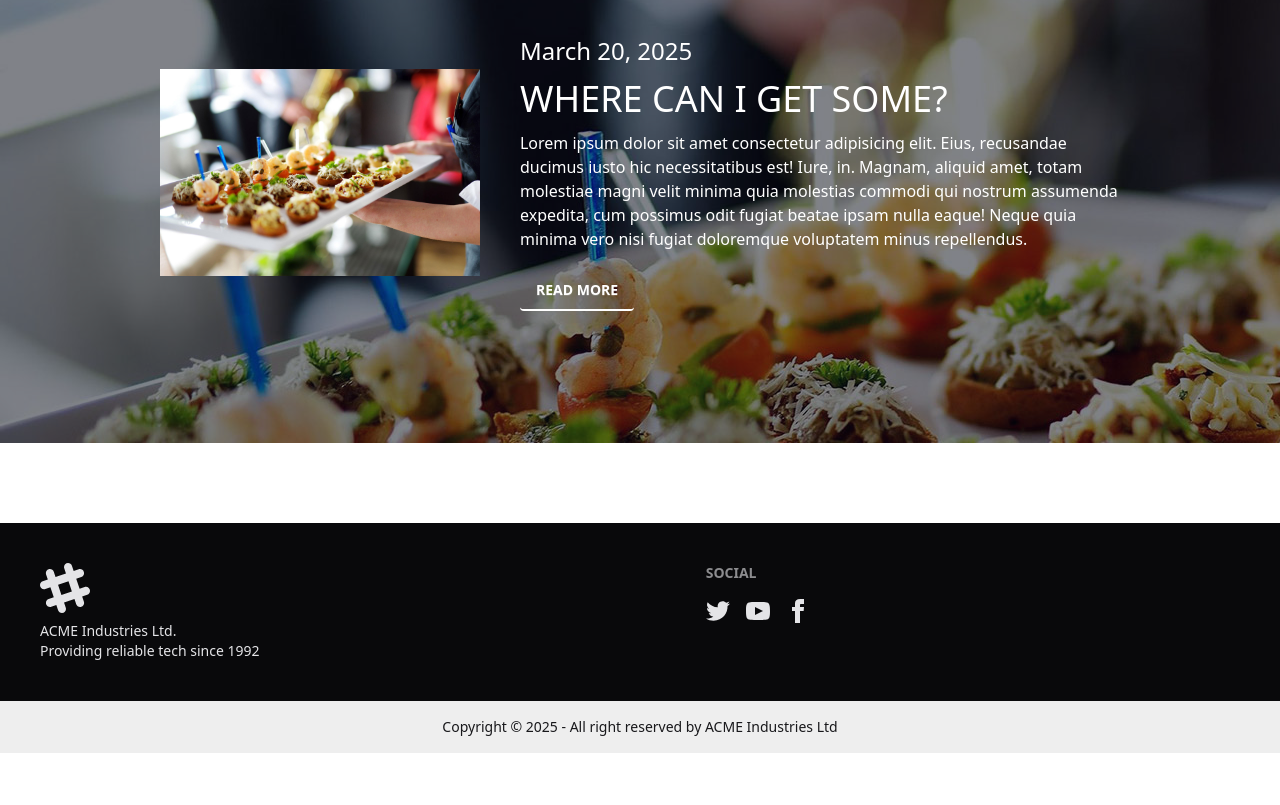
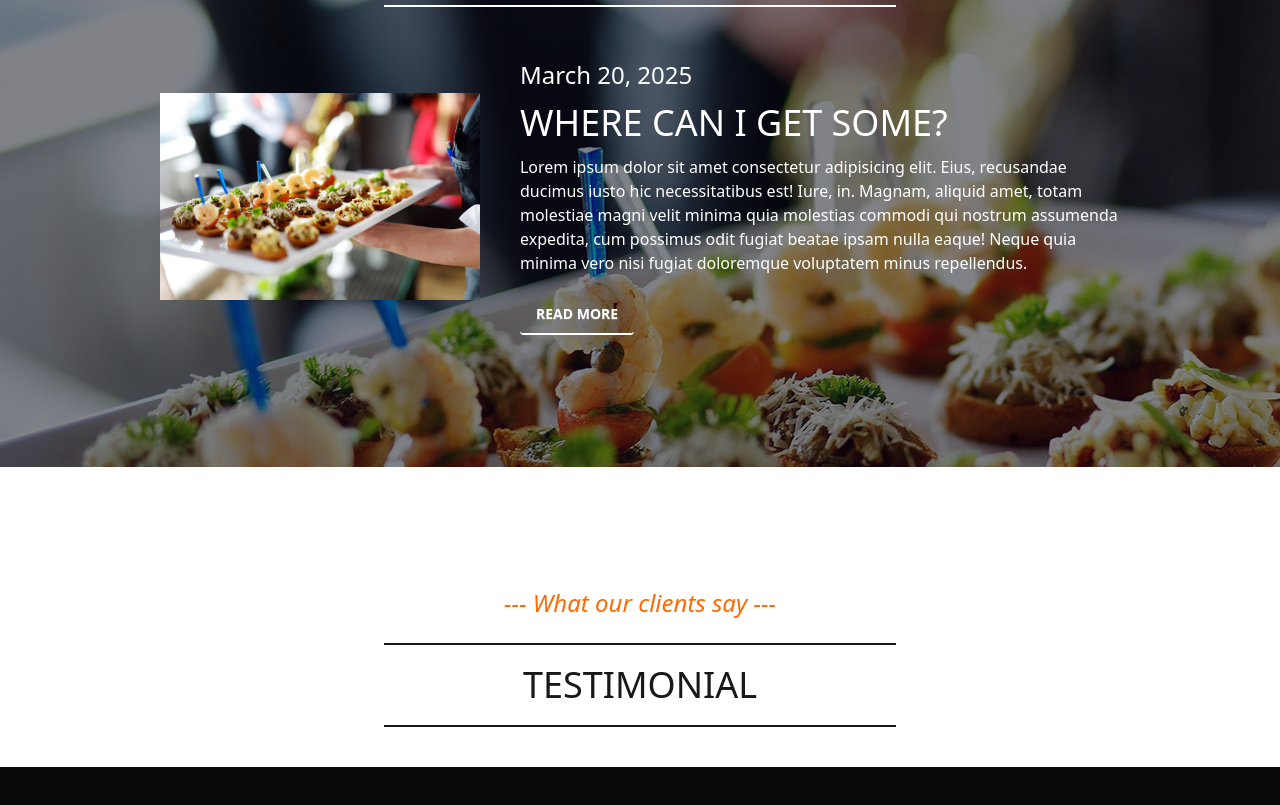
Before and after one commit to sohel-tech4/bistro-boss-client, a React (Vite) app: page / in a window 1280 px wide. Shown: the part 2836-3641 px from the top of the page. Before the commit the page ends 3589 px from the top, so only its background shows below. Built offline with nearby package versions, Linux system fonts and the light colour scheme.

Commit message:
add readmi

```diff
--- /dev/null
+++ b/public/reviews.json
@@ -0,0 +1,32 @@
+[
+    {
+        "_id": "643010e0f5a7e52ce1e8fa65",
+        "name": "Jane Doe",
+        "details": "Various versions have evolved over the years, sometimes by accident, sometimes on purpose (injected humour and the like). It is a long established fact that a reader will be distracted by the readable content of a page when looking at its layout.",
+        "rating": 3
+    },
+    {
+        "_id": "643010f9f5a7e52ce1e8fa66",
+        "name": "John Doe",
+        "details": "It is a long established fact that a reader will be distracted by the readable content of a page when looking at its layout. Various versions have evolved over the years, sometimes by accident, sometimes on purpose (injected humour and the like)",
+        "rating": 2
+    },
+    {
+        "_id": "6430110af5a7e52ce1e8fa67",
+        "name": "MJ Doe",
+        "details": "It is a long established fact that a reader will be distracted by the readable content of a page when looking at its layout. Various versions have evolved over the years, sometimes by accident, sometimes on purpose (injected humour and the like)",
+        "rating": 5
+    },
+    {
+        "_id": "64301123f5a7e52ce1e8fa68",
+        "name": "Sarah Smith",
+        "details": "I found the product to be incredibly useful and easy to use. The interface is intuitive, and it has all the features I need. Highly recommend it!",
+        "rating": 4
+    },
+    {
+        "_id": "6430113af5a7e52ce1e8fa69",
+        "name": "Robert Johnson",
+        "details": "This is by far the best service I have ever used. The customer support is outstanding, and the product itself is top-notch. I couldn't be happier!",
+        "rating": 5
+    }
+]
--- a/src/Components/TagItem.jsx
+++ b/src/Components/TagItem.jsx
@@ -3,7 +3,7 @@ import React from 'react';
 const TagItem = ({SubTitle, Title}) => {
     return (
         <div className='mx-auto text-center md:mt-24 mt-12'>
-            <p className='md:text-2xl text-xl md:py-5 py-3 italic text-orange-500'>--- {SubTitle} ---</p>
+            <p className='md:text-2xl text-xl md:py-6 py-3 italic text-orange-500'>--- {SubTitle} ---</p>
             <h1 className='md:text-4xl text-2xl uppercase border-y-2 md:py-5 py-3 md:mb-10 mb-5 md:mx-96 '>{Title}</h1>
         </div>
     );
--- a/src/pages/Home/Home/Home.jsx
+++ b/src/pages/Home/Home/Home.jsx
@@ -3,6 +3,7 @@ import Banner from '../Banner/Banner';
 import Swipe from '../Swipe/Swipe';
 import Menu from '../Menu/Menu';
 import FeaturedItem from '../FeaturedItem/FeaturedItem';
+import Reviews from '../../shared/Reviews/Reviews';
 
 const Home = () => {
     return (
@@ -11,6 +12,7 @@ const Home = () => {
             <Swipe></Swipe>
             <Menu></Menu>
             <FeaturedItem></FeaturedItem>
+            <Reviews></Reviews>
         </div>
     );
 };
--- /dev/null
+++ b/src/pages/shared/Reviews/Reviews.jsx
@@ -0,0 +1,17 @@
+import React from 'react';
+import TagItem from '../../../Components/TagItem';
+
+const Reviews = () => {
+    return (
+        <section>
+            <div>
+                <TagItem
+                    SubTitle={"What our clients say"}
+                    Title={"Testimonial"}
+                ></TagItem>
+            </div>
+        </section>
+    );
+};
+
+export default Reviews;
```
Also changed, not shown: 1 other file (tests, documents, lock files or other folders).
